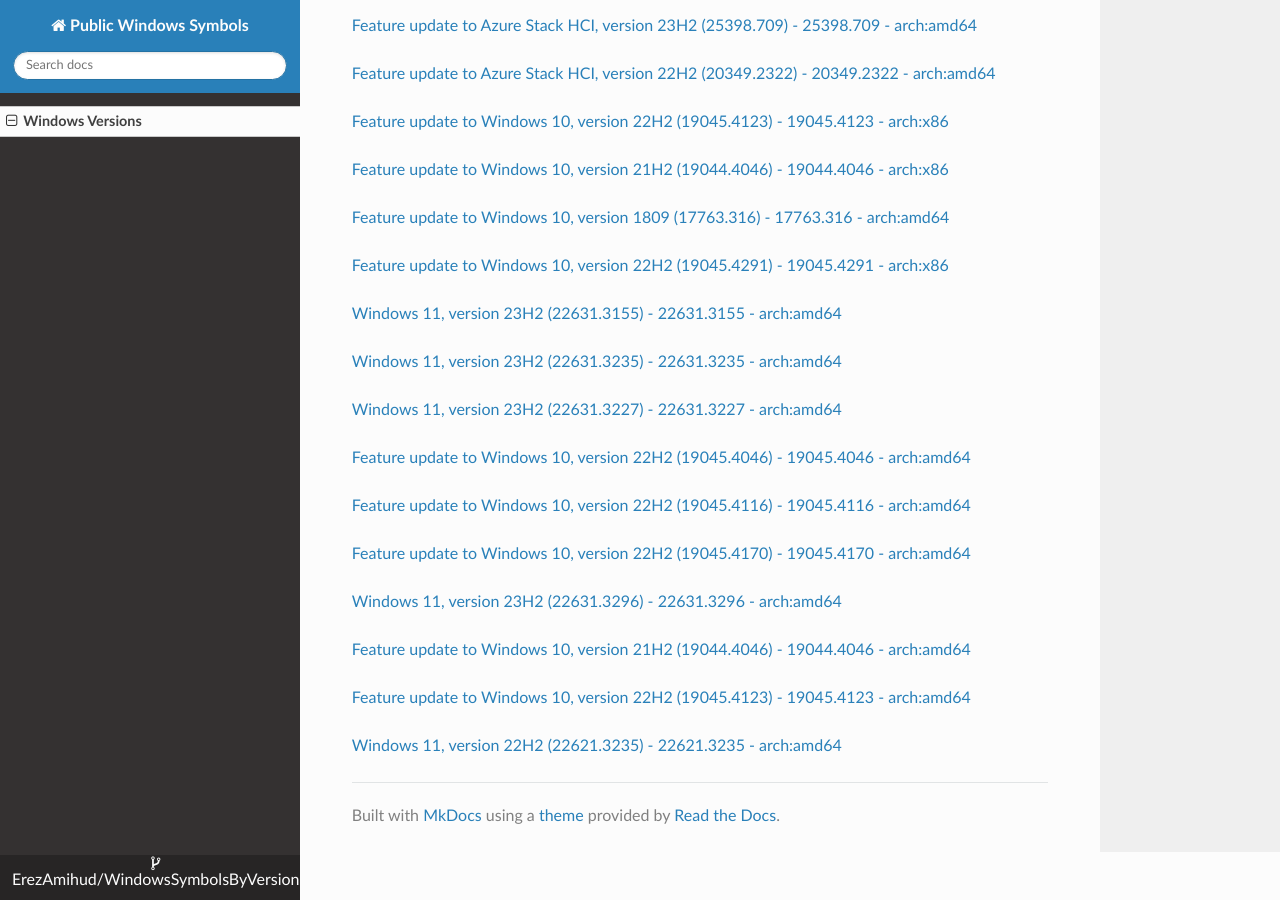
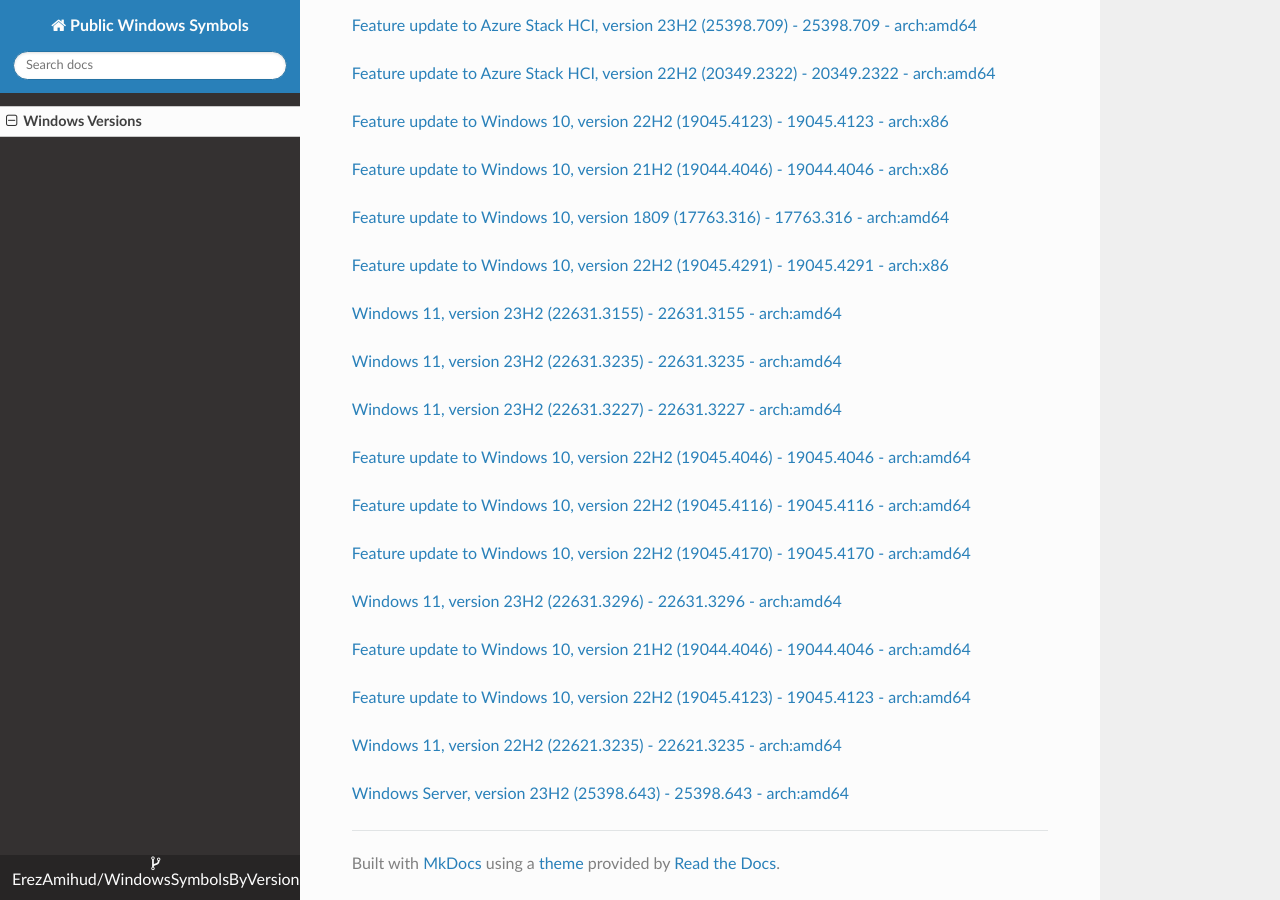
Before and after one commit to ErezAmihud/WindowsSymbolsByVersion, an MkDocs documentation site: the page built from docs/index.md, in a window 1280 px wide and 900 px high, scrolled down 17765 px. Built offline with MkDocs 1.6.1, drawn with Linux system fonts in a browser that asks for light colours; nearby versions of some CDN libraries.

Commit message:
Automated commit, add manifest for eb94f61c-c8b5-4988-b154-2c3c0f1f2b57

```diff
--- a/docs/index.md
+++ b/docs/index.md
@@ -973,3 +973,6 @@
 
 
 [Windows 11, version 22H2 (22621.3235) - 22621.3235 - arch:amd64](https://github.com/ErezAmihud/WindowsSymbolsByVersion/blob/main/manifests/0fd55fe1-1306-48dc-b051-1fd2ebcfc0cb.manifest)
+
+
+[Windows Server, version 23H2 (25398.643) - 25398.643 - arch:amd64](https://github.com/ErezAmihud/WindowsSymbolsByVersion/blob/main/manifests/eb94f61c-c8b5-4988-b154-2c3c0f1f2b57.manifest)
```
Also changed, not shown: process_builds.json (+1 -1 lines), 1 other file.
